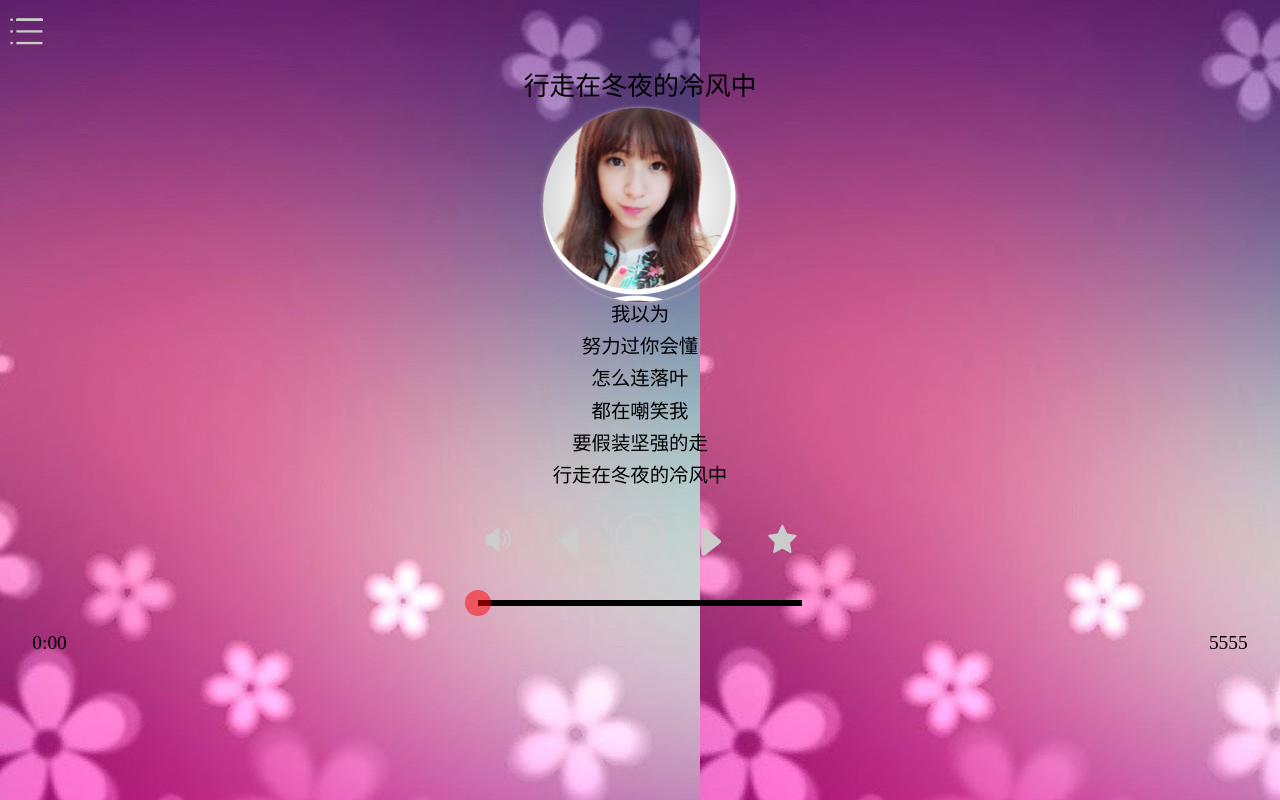
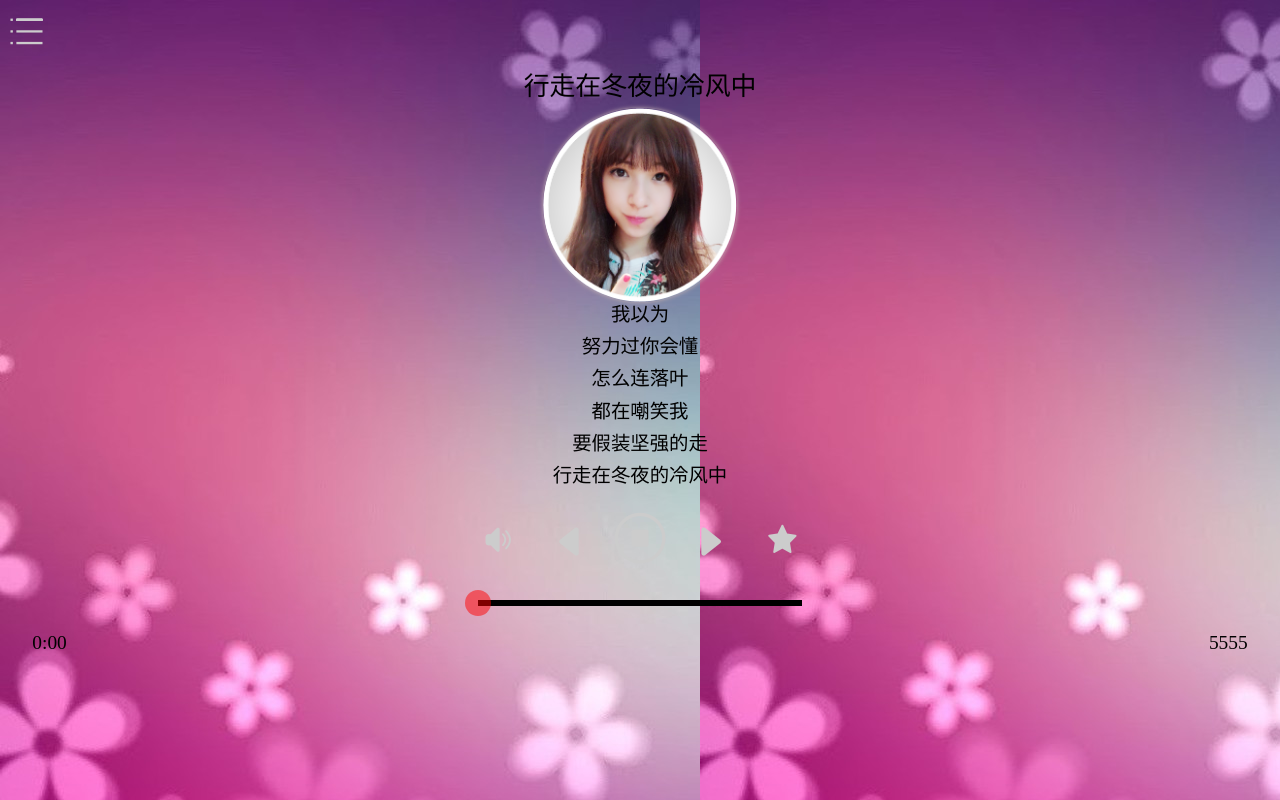
Before and after one commit to beauty-danny/music, a plain HTML site: page index.html in a window 1280 px wide. Drawn offline with Linux system fonts and the light colour scheme.

Commit message:
'图片'

```diff
--- a/css/music.scss
+++ b/css/music.scss
@@ -30,17 +30,6 @@ $design-size:640px;
         }
     }
 }
-//@font-face {
-//font-family: 'iconfont';  /* project id："174933" */
-//src: url('http://at.alicdn.com/t/font_t5bn8r3ekz6ko6r.eot');
-//src: url('http://at.alicdn.com/t/font_t5bn8r3ekz6ko6r.eot') format('embedded-opentype'),
-//url('http://at.alicdn.com/t/font_t5bn8r3ekz6ko6r.woff') format('woff'),
-//url('http://at.alicdn.com/t/font_t5bn8r3ekz6ko6r.ttf') format('truetype'),
-//url('http://at.alicdn.com/t/font_t5bn8r3ekz6ko6r.svg#iconfont') format('svg');
-//}
-//.icon{
-//  font-family: 'iconfont';
-//}
 #back{
     width:100%;
     height: 1rem;
@@ -83,8 +72,15 @@ $design-size:640px;
         width:3rem;
         border-radius: 50%;
         box-shadow: 0 0 4px #C3B0B1;
-        background:url(../img/zhou.jpg);
-        background-position:-.1rem -.2rem ;
+//      background:url(../img/zhou.jpg);
+//      background-position:-.1rem -.2rem ;
+        img{
+            position: absolute;
+            left: 0;
+            top: 0;
+            height: 3rem;
+            border-radius: 50%;
+        }
     }
 }
 #word{
--- a/index.html
+++ b/index.html
@@ -42,7 +42,9 @@
 		<ul id='lists'>123</ul>
 		<div id='topic'>行走在冬夜的冷风中</div>
 		<div id="ban">
-			<div id="yuan"></div>
+			<div id="yuan">
+				<img src="img/zhou.jpg" alt="" />
+			</div>
 		</div>
 		<div id="word">
 			<p>我以为留下来没有错<br/>
--- a/js/music.js
+++ b/js/music.js
@@ -15,31 +15,31 @@ $(function(){
 		name: '走在冷风中',
 		author: '周二珂',
 		src: 'music/二珂 - 走在冷风中.mp3',
-		img:'../img/zhou.jpg',
+		img:'img/zhou.jpg',
 		word:'我以为留下来没有错<br/>	我以为<br/>努力过你会懂<br/>怎么连落叶<br/>都在嘲笑我<br/>要假装坚强的走<br/>行走在冬夜的冷风中<br/>	飘散的<br/>踩碎的<br/>都是梦<br/>	孤单单这一刻<br/>如何<br/>确定你曾爱过我<br/>停留在冬夜的冷风中<br/>	'
 	}, {
 		name: '演员',
 		author: '薛之谦',
 		src: 'music/薛之谦 - 演员.mp3',
-		img:'../img/zhou.jpg',
+		img:'img/xue.png',
 		word:'简单点说话的方式简单点</br>递进的情绪请省略</br>你又不是个演员</br>别设计那些情节</br>没意见我只想看看你怎么圆</br>你难过的太表面</br>像没天赋的演员</br>观众一眼能看见</br>该配合你演出的我演视而不见</br>在逼一个最爱你的人即兴表演</br>什么时候我们开始收起了底线</br>顺应时代的改变看那些拙劣的表演</br>可你曾经那么爱我干嘛演出细节</br>我该变成什么样子才能延缓厌倦</br>原来当爱放下防备后的这些那些</br>才是考验</br>'
 	}, {
 		name: '多幸运',
 		author: '韩安旭',
 		src: 'music/韩安旭 - 多幸运.mp3',
-		img:'../img/zhou.jpg',
+		img:'img/an.jpg',
 		word:'在亿万人海相遇</br>有同样默契</br>是多么不容易</br>你懂得我的固执</br>我懂你脾气</br>两颗心在靠近</br>等不及解释我的心情</br>怕错过爱上你的时机</br>浪漫已经 准备就绪</br>全新的旅行</br>多幸运</br>在最美的年纪</br>遇见你</br>没有遗憾和可惜</br>抱紧你</br>用尽全部力气</br>不让幸福逃离</br>多幸运</br>爱你这件事情</br>成为我</br>今生最对的决定</br>我相信</br>你就是那唯一</br>愿陪你到底</br>多幸运 遇见了你</br>多幸运 爱上了你</br>多幸运 能在一起</br>多幸运 遇见了你</br>多幸运 爱上了你</br>多幸运 能在一起'
 	},{
 		name: '走在冷风中',
 		author: '周二珂',
 		src: 'music/二珂 - 走在冷风中.mp3',
-		img:'../img/zhou.jpg',
+		img:'img/zhou.jpg',
 		word:'我以为留下来没有错<br/>	我以为<br/>努力过你会懂<br/>怎么连落叶<br/>都在嘲笑我<br/>要假装坚强的走<br/>行走在冬夜的冷风中<br/>	飘散的<br/>踩碎的<br/>都是梦<br/>	孤单单这一刻<br/>如何<br/>确定你曾爱过我<br/>停留在冬夜的冷风中<br/>	'
 	},{
 		name: '年轮',
 		author: '张碧晨',
 		src: 'music/张碧晨 - 年轮.mp3',
-		img:'../img/zhang.png',
+		img:'img/zhang.png',
 		word:'圆圈勾勒成指纹<br/>印在我的嘴唇<br/>回忆苦涩的吻痕<br/>是树根<br/>春去秋来的茂盛<br/>却遮住了黄昏<br/>寒夜剩我一个人<br/>等清晨<br/>世间最毒的仇恨<br/>是有缘却无分<br/>可惜你从未心疼<br/>我的笨<br/>荒草丛生的青春<br/>倒也过的安稳<br/>代替你陪着我的<br/>是年轮<br/>数着一圈圈年轮<br/>我认真<br/>将心事都封存<br/>密密麻麻是我的自尊<br/>修改一次次离分<br/>'
 	}];
 
@@ -58,9 +58,8 @@ $(function(){
 		console.log(currentindex)
 		audio.src = music[currentindex].src;
 		$('#topic').html(music[currentindex].name);
-		console.log(music[currentindex].img);
-//		$('#yuan').css('background','url(music[currentindex].img)')
-		$('#word p').html(music[currentindex].word)
+		$('#word p').html(music[currentindex].word);
+		$('#yuan img').get(0).src=music[currentindex].img;
 		console.log($('#word p').html())
 		return false;
 	})
@@ -76,6 +75,7 @@ $(function(){
 		audio.src = music[currentindex].src;
 		$('#topic').html(music[currentindex].name);
 		$('#word p').html(music[currentindex].word);
+		$('#yuan img').get(0).src=music[currentindex].img;
 		audio.play();
 	})
 	$('#next').on('click', function() {
@@ -87,7 +87,8 @@ $(function(){
 		$('#lists li').eq(currentindex).addClass('active');
 		audio.src = music[currentindex].src;
 		$('#topic').html(music[currentindex].name);
-		$('#word p').html(music[currentindex].word)
+		$('#word p').html(music[currentindex].word);
+		$('#yuan img').get(0).src=music[currentindex].img;
 		audio.play();
 	})
 	//列表弹框////////////////////////////////
```
Also changed, not shown: css/music.css, img/an.jpg (added), img/xue.png (added).
